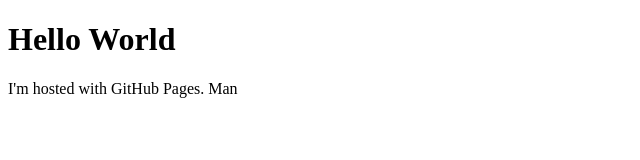
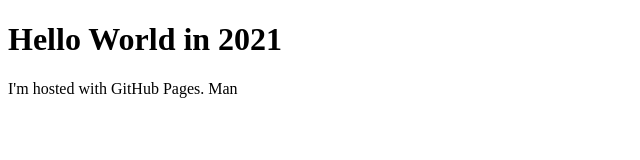
Before and after one commit to yupaman77/yupaman77.github.io, a plain HTML site: page index.html in a window 1280 px wide. Shown: the whole page, without its empty margins (0-640 px from the left). Drawn offline with Linux system fonts and the light colour scheme.

Commit message:
Update index.html

```diff
--- a/index.html
+++ b/index.html
@@ -1,7 +1,7 @@
 <!DOCTYPE html>
 <html>
 <body>
-<h1>Hello World</h1>
+<h1>Hello World in 2021</h1>
 <p>I'm hosted with GitHub Pages. Man</p>
 </body>
 </html>
```
